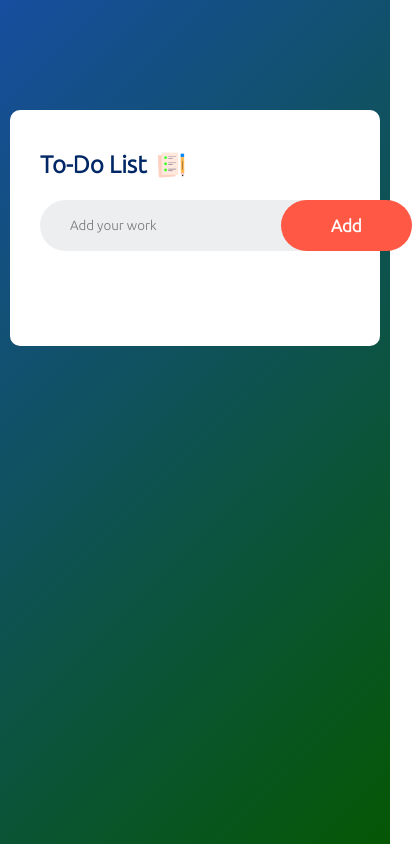
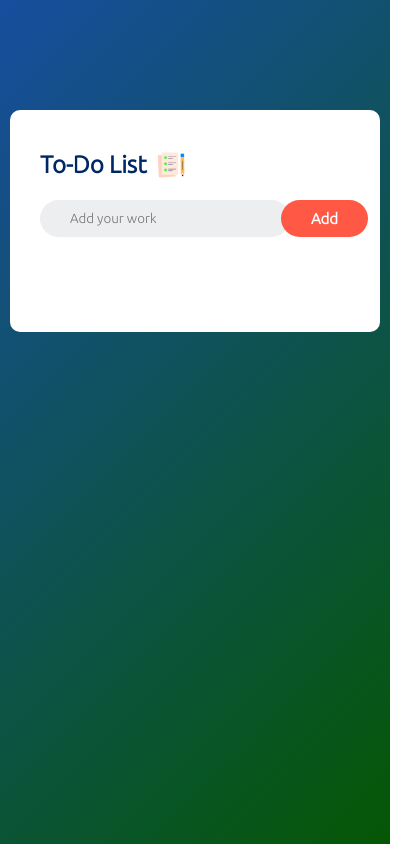
Before and after one commit to SahilKumarSoni/to-do-list.github.io, a plain HTML site: page index.html in a window 390 px wide. Shown: the whole page, 412 px wide, since content can reach past the window. Drawn offline with Linux system fonts and the light colour scheme.

Commit message:
little responsiveness added

```diff
--- a/style.css
+++ b/style.css
@@ -98,3 +98,22 @@ ul li span{
 ul li span:hover{
     background: #edeef0;
 }
+@media screen and (max-width: 500px) {
+    .row{
+        width: 350px;
+    }
+    button{
+        font-size: 15px;
+        padding: 10px 30px;
+    }
+}
+@media screen and (max-width: 430px) {
+    .row{
+        width: 300px;
+    }
+}
+@media screen and (max-width: 390px) {
+    .row{
+        width: 250px;
+    }
+}
```
